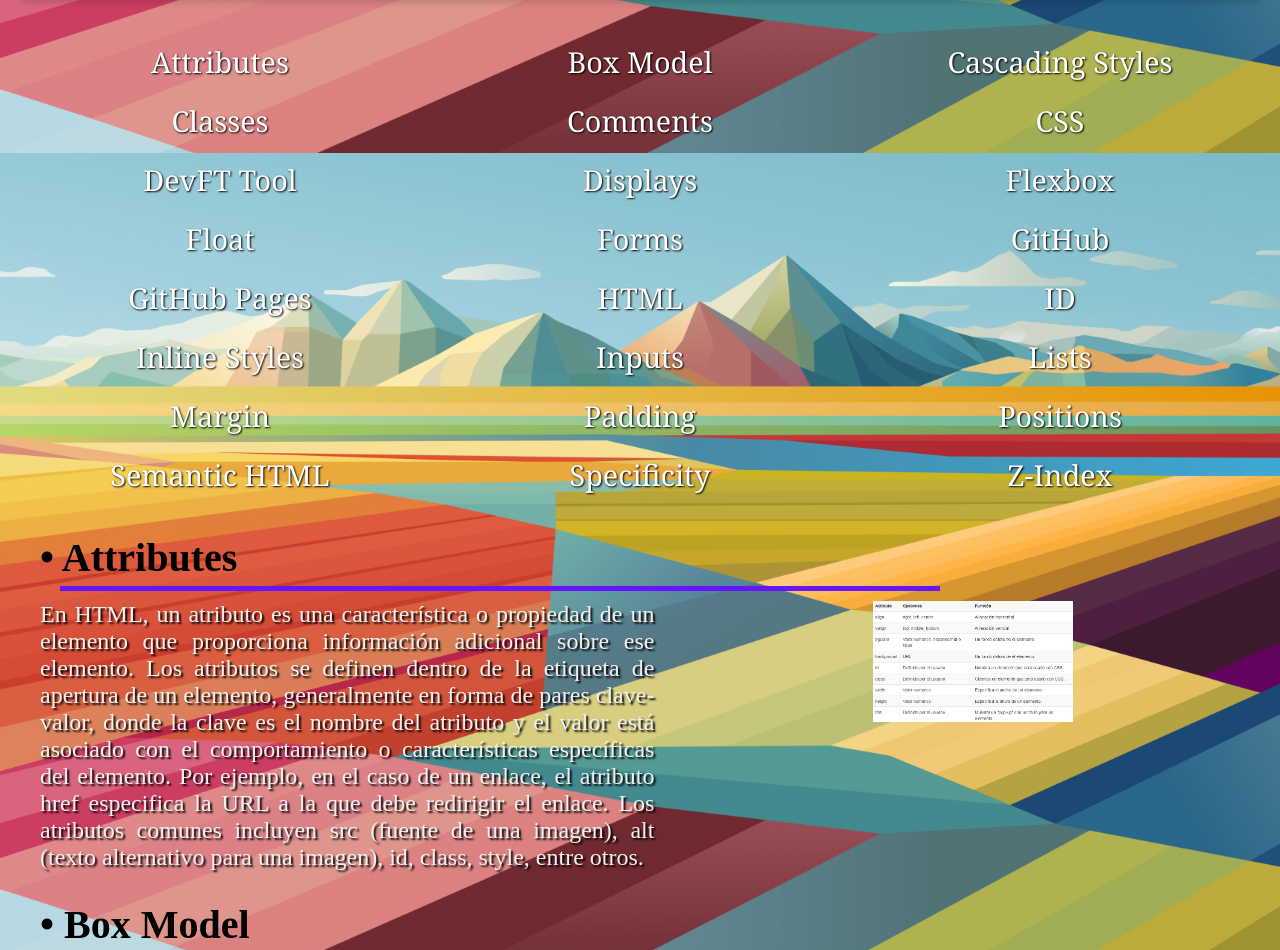
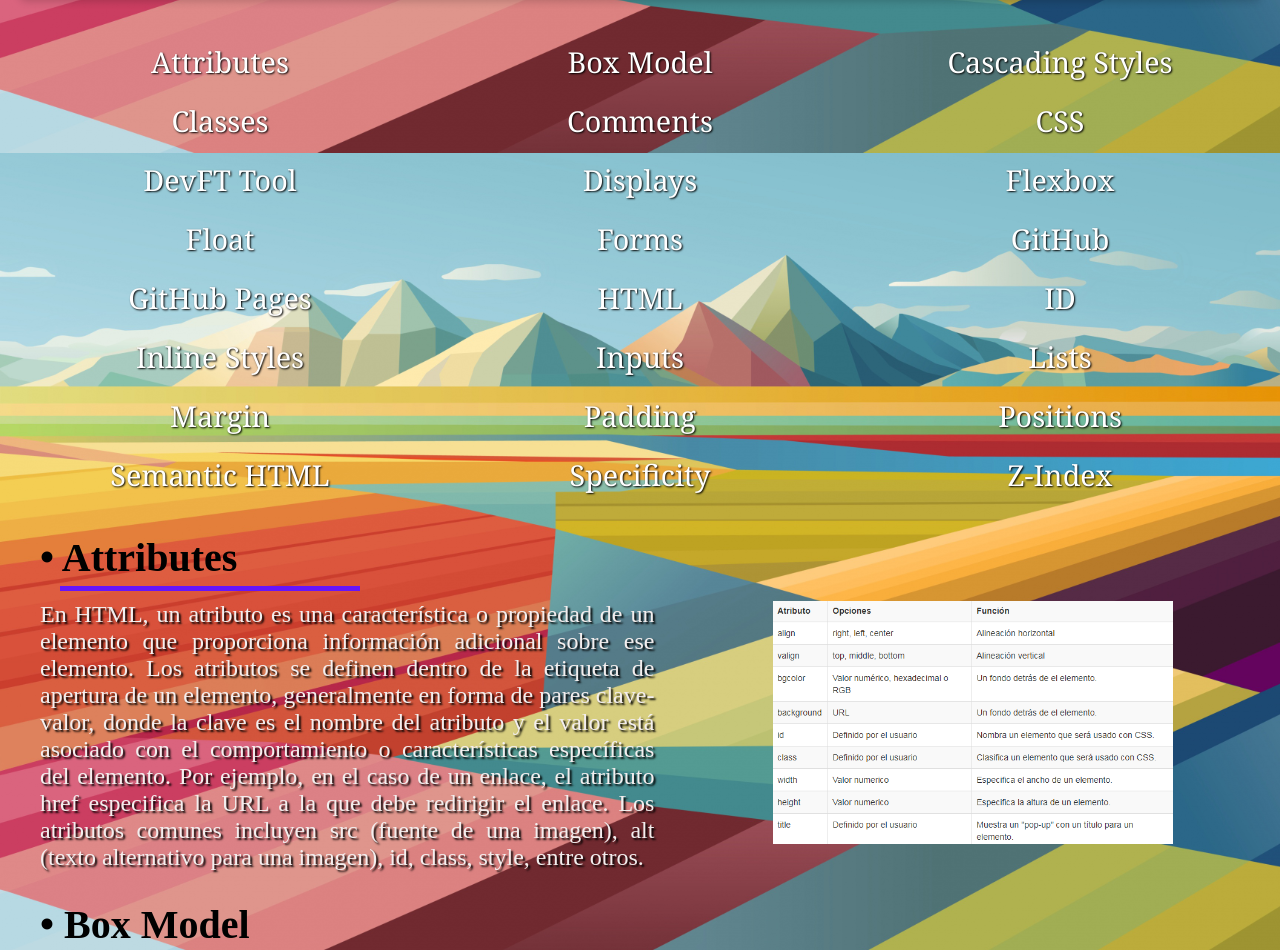
Before and after one commit to ricardogaribay1/Proyecto-Final-Glosario, a plain HTML site: page index.html in a window 1280 px wide. Shown: the part 647-1597 px from the top of the page. Drawn offline with Linux system fonts and the light colour scheme.

Commit message:
correciones

```diff
--- a/styles.css
+++ b/styles.css
@@ -127,7 +127,7 @@ h3 a:hover {
     height: 5px;
     background-color: rgb(101, 21, 250);
     margin-top: 5px;
-    width: 880px;
+    width: 300px;
     margin-left: 20px;
 }
 
@@ -157,7 +157,7 @@ h3 a:hover {
 
 .imagen img {
     max-width: 100%; /* Asegura que la imagen nunca sea más grande que su contenedor */
-    width: 200px; /* Define el tamaño pequeño deseado */
+    width: 400px; /* Define el tamaño deseado */
     height: auto; /* Mantiene la proporción de la imagen */
     display: block; /* Centra la imagen como bloque */
     margin: 0 auto; /* Centra la imagen horizontalmente */
```
